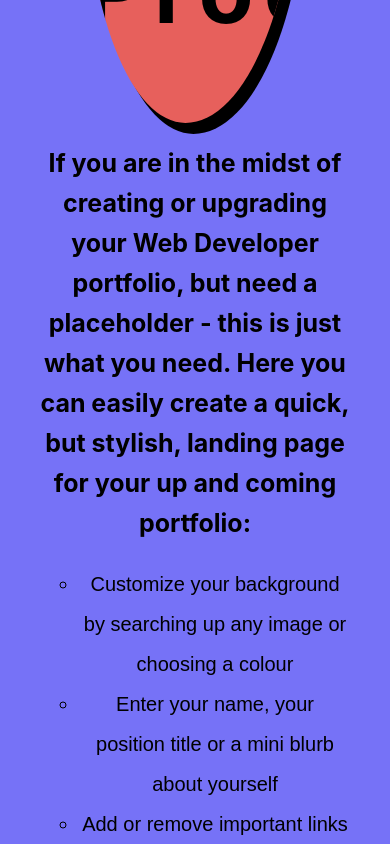
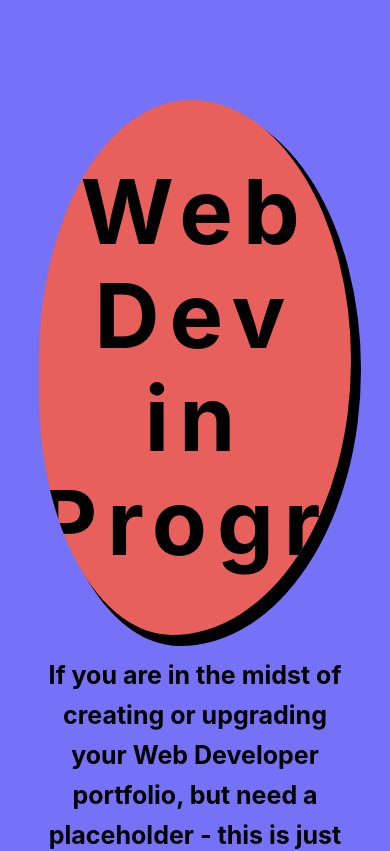
Before and after one commit to Project-Four/webDevInProgress, a React (Create React App) app: page / in a window 390 px wide. Shown: the top 851 px of the page. Built offline with nearby package versions, Linux system fonts and the light colour scheme.

Commit message:
media queries

```diff
--- a/package.json
+++ b/package.json
@@ -11,7 +11,7 @@
     "react": "^18.2.0",
     "react-color": "^2.19.3",
     "react-dom": "^18.2.0",
-    "react-router-dom": "^6.4.5",
+    "react-router-dom": "^6.5.0",
     "react-scripts": "5.0.1",
     "web-vitals": "^2.1.4"
   },
--- a/src/App.css
+++ b/src/App.css
@@ -5,6 +5,11 @@ html { box-sizing: border-box;}
 *, *:before, *:after {box-sizing: inherit}
 
 .sr-only { position: absolute; width: 1px; height: 1px; margin: -1px; border: 0; padding: 0; white-space: nowrap; clip-path: inset(100%); clip: rect(0 0 0 0); overflow: hidden;}
+
+html {
+    /* 1rem = 20px */
+    font-size: 125%;
+}
 
 /* Font Imports */
 @import url('https://fonts.googleapis.com/css2?family=Barlow&family=Fjalla+One&display=swap');
@@ -73,18 +78,19 @@ html { box-sizing: border-box;}
 
 /* Header Styling */
 
-.header {
+header {
     text-align: center;
     background-color: #7672F7;
-    height: 100vh;
+    min-height: 100vh;
     display: flex;
     align-items: center;
+    padding: 100px 0px 100px 0px;
 
 }
 
 h1 {
     font-weight: bold;
-    font-size: 90px;
+    font-size: 4.5rem;
     letter-spacing: 10px;
 }
 
@@ -95,15 +101,13 @@ h1 {
     border-radius: 40% 60% 70% 30% / 40% 50% 60% 50%;
     overflow: hidden;
     animation: morph 3s linear infinite;
-    padding-top: 30px;
-    padding-bottom: 20px;
-    margin-left: 15%;
+    margin: 0 auto;
     -webkit-box-shadow: 8px 9px 0px 2px #000000;
     box-shadow: 8px 9px 0px 2px #000000;
 }
 
 h2 {
-    font-size: 25px;
+    font-size: 1.25rem;
     line-height: 40px;
 
 }
@@ -111,19 +115,19 @@ h2 {
 li {
     list-style-type: circle;
     font-family: 'Barlow', sans-serif;
-    font-size: 20px;
+    font-size: 1rem;
     line-height: 40px;
 }
 p {
     font-family: 'Barlow', sans-serif;
-    font-size: 25px;
+    font-size: 1.25rem;
     font-weight: bold;
 }
 
 
 .routerLink {
     font-family: 'Fjalla One', sans-serif;
-    font-size: 30px;
+    font-size: 1.5rem;
     background-color: #E7605C;
     border: none;
     padding: 10px;
@@ -213,7 +217,7 @@ a:active {
 
 .sideBar label {
     font-family: 'Barlow', sans-serif;
-    font-size: 20px;
+    font-size: 1rem;
     color: #161B25;
     font-weight: bold;
 
@@ -242,7 +246,7 @@ a:active {
     color: white;
     background-color: red;
     font-family: 'Fjalla One', sans-serif;
-    font-size: 20px;
+    font-size: 1rem;
     border: none;
     cursor: pointer;
     padding: 5px 0px 5px 0px;
@@ -252,7 +256,7 @@ a:active {
     color: white;
     background-color: green;
     font-family: 'Fjalla One', sans-serif;
-    font-size: 20px;
+    font-size: 1rem;
     border: none;
     cursor: pointer;
     padding: 5px 0px 5px 0px;
@@ -297,7 +301,7 @@ main {
     padding: 5px 10px 5px 10px;
     margin: 10px;
     font-family: 'Fjalla One', sans-serif;
-    font-size: 20px;
+    font-size: 1rem;
     text-transform: uppercase;
     background-color: #E7605C;
     border: none;
@@ -410,7 +414,22 @@ main {
 
 pre {
     white-space: pre-wrap;
-    font-size: 1.2rem;
+    font-size: 1rem;
     margin-top: 0px;
     margin-bottom: 0px;
 }
+
+/* media queries */
+
+@media(max-width:1330px){
+    .bblob{
+        width:100%;
+
+    }
+}
+
+@media(max-width:990px){
+    .bblob h1 {
+
+    }
+}
--- a/src/Header.js
+++ b/src/Header.js
@@ -3,7 +3,7 @@ const Header = () => {
 
 
     return(
-        <div className="header">
+        <header>
 
             <div className="wrapper">
 
@@ -26,9 +26,7 @@ const Header = () => {
                 <Link to="/main" className='routerLink'>Get Started</Link>
 
             </div>
-        </div>
-
-
+        </header>
 
     )
 }
```
Also changed, not shown: 1 other file (tests, documents, lock files or other folders).
